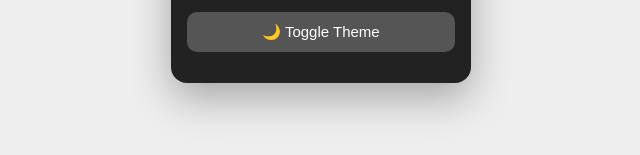
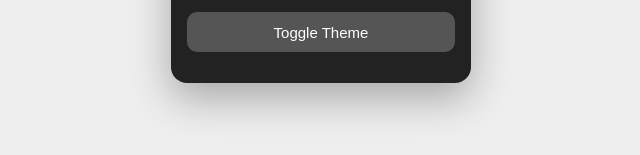
Before and after one commit to subhajit998-cmd/Scientific_Calculator, a plain HTML site: page Index.html in a window 1280 px wide. Shown: the part 635-790 px from the top of the page, 319-959 px from the left. Drawn offline with Linux system fonts and the light colour scheme.

Commit message:
Added calculator files

```diff
--- a/Index.html
+++ b/Index.html
@@ -61,7 +61,7 @@
     </div>
 
     <!-- Dark mode toggle -->
-    <button id="themeToggle">🌙 Toggle Theme</button>
+    <button id="themeToggle"> Toggle Theme</button>
 
     <!-- History -->
     <div id="history"></div>
```
